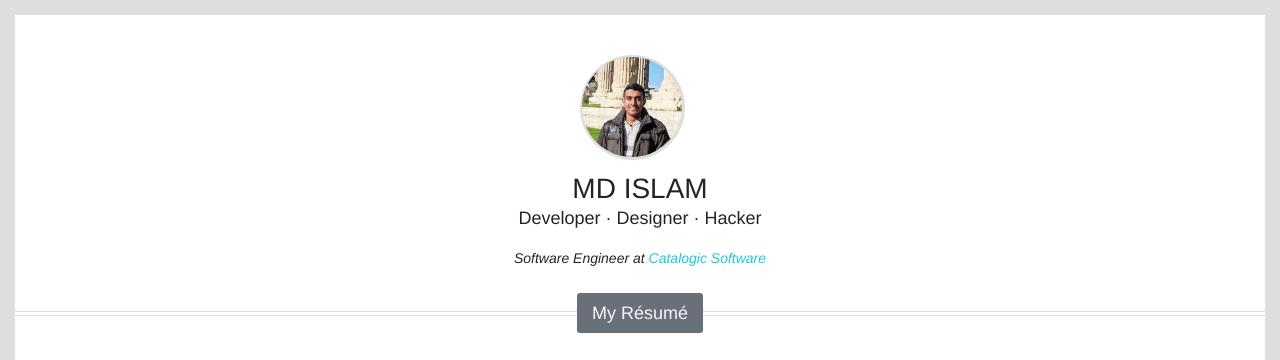
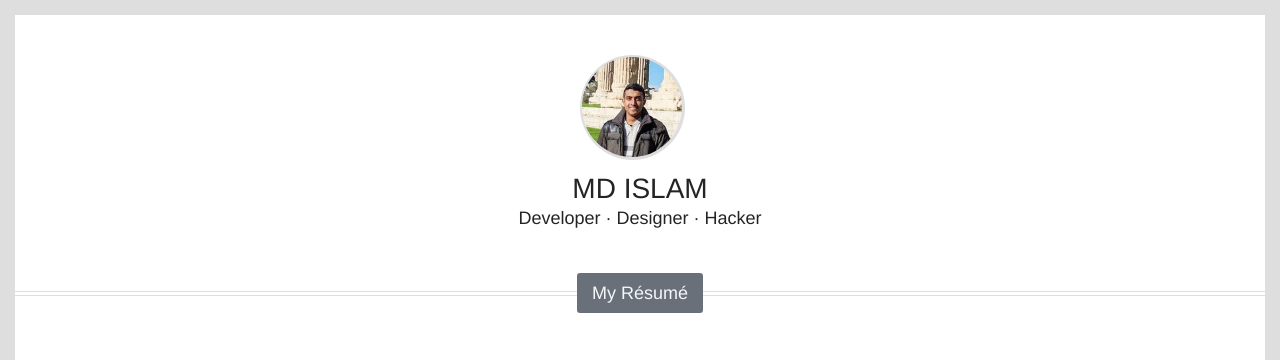
Before and after one commit to mdnahian/mdnahian.github.io, a plain HTML site: page index.html in a window 1280 px wide. Shown: the top 360 px of the page. Drawn offline with Linux system fonts and the light colour scheme.

Commit message:
remove current position

```diff
--- a/index.html
+++ b/index.html
@@ -27,9 +27,6 @@
         <h2 class="subtitle">
           Developer &middot; Designer &middot; Hacker
         </h2>
-        <p>
-          <i>Software Engineer at <a href="https://catalogicsoftware.com">Catalogic Software</a></i>
-        </p>
         <br><br>
 
         <p class="fancy" style="margin-top:-15px; margin-bottom:-15px;"><span><a class="button is-dark is-medium"
```
